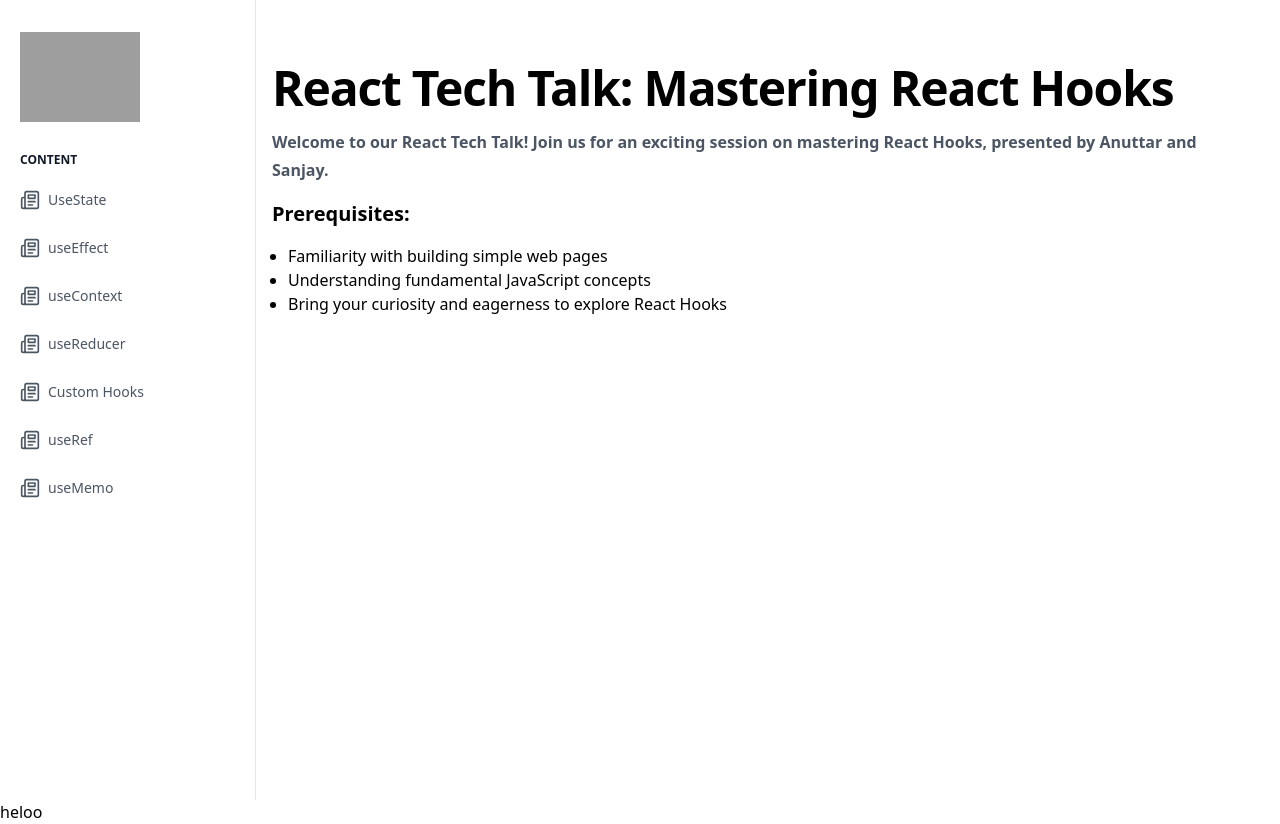
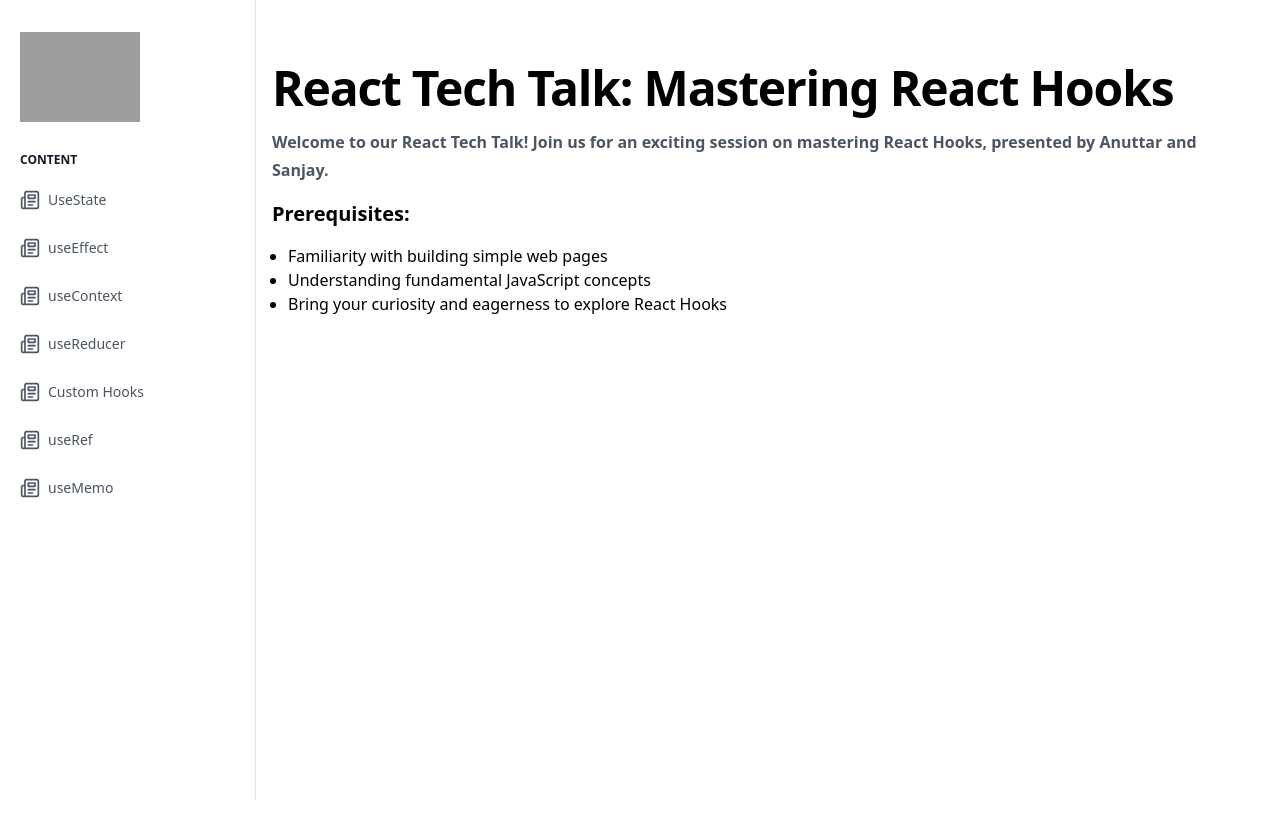
Before and after one commit to sanjayalter/ReactTechTalk, a React (Create React App) app: page / in a window 1280 px wide. After the commit the page ends 800 px from the top, so only its background shows below. Built offline with nearby package versions, Linux system fonts and the light colour scheme; grey boxes are pictures that could not be loaded.

Commit message:
removed extra code form app file

```diff
--- a/src/App.js
+++ b/src/App.js
@@ -12,10 +12,6 @@ function App() {
   return (
     <>
       <Homepage/>
-
-
-
-   heloo
     </>
   );
 }
```
